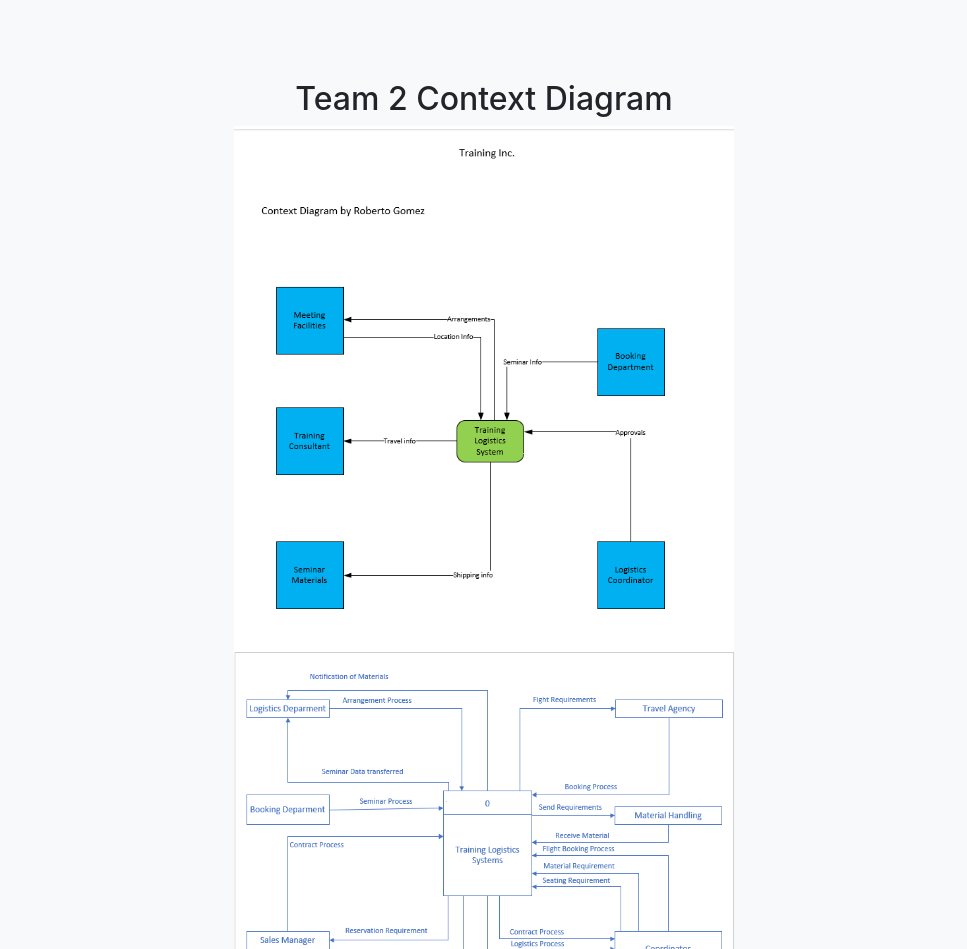
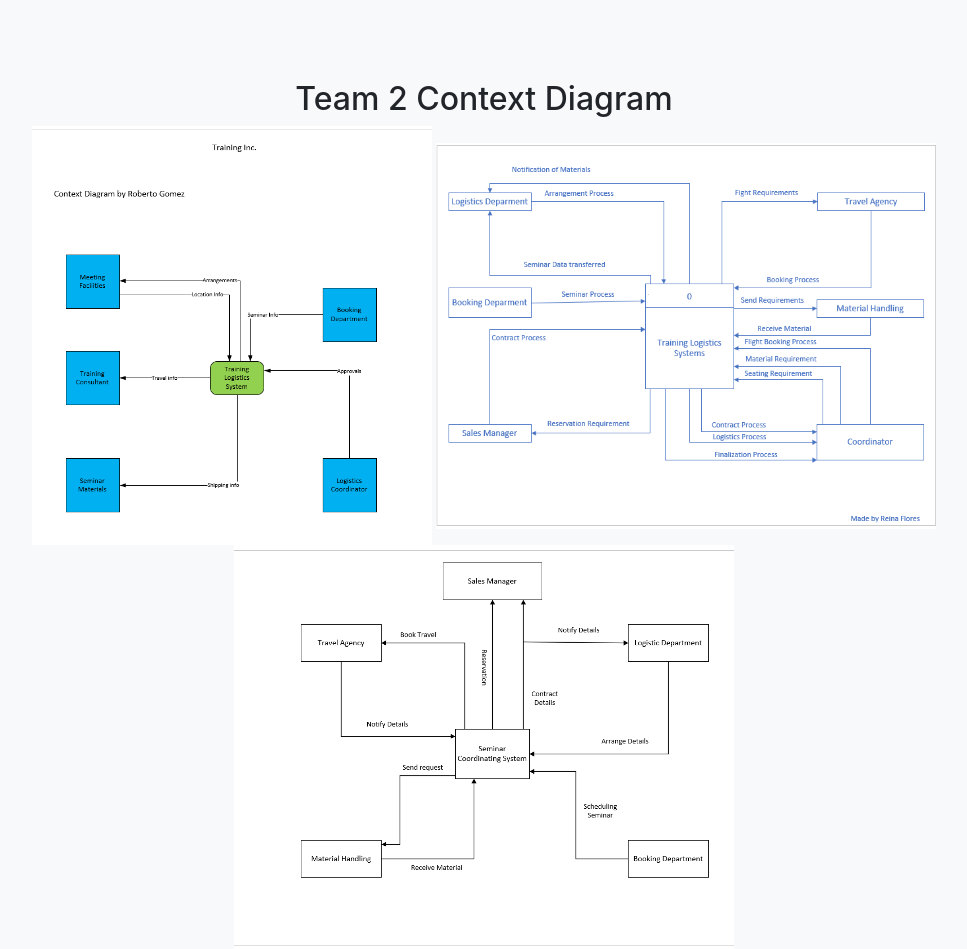
Before and after one commit to UHDrob/uhdproject, a website with bundled scripts: page ga1.html in a window 1280 px wide. Shown: the part 840-1789 px from the top of the page, without its empty margins (156-1123 px from the left). Built offline with nearby package versions, Linux system fonts and the light colour scheme.

Commit message:
Update ga1.html

```diff
--- a/ga1.html
+++ b/ga1.html
@@ -79,7 +79,7 @@
       <div class="row">
         <div class="col-lg-10 mx-auto">
           <h2>Team 2 Context Diagram</h2>
-          <img src="img/Rob-CD.PNG" width="500px" >
+          <img src="img/Rob-CD.PNG" width="400px" >
           <img src="img/Reina-CD.PNG" width="500px">
           <img src="img/Valencia-CD.PNG" width="500px">
           <img src="img/Rajiv-CD.PNG" width="500px">
```
